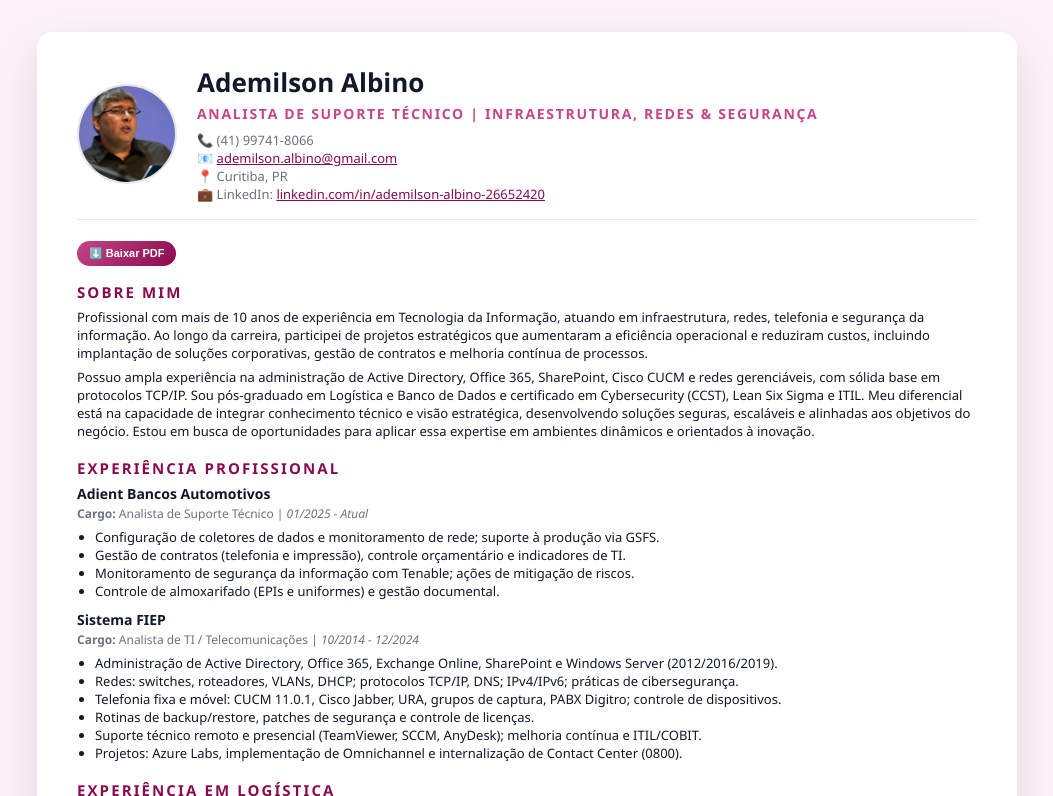
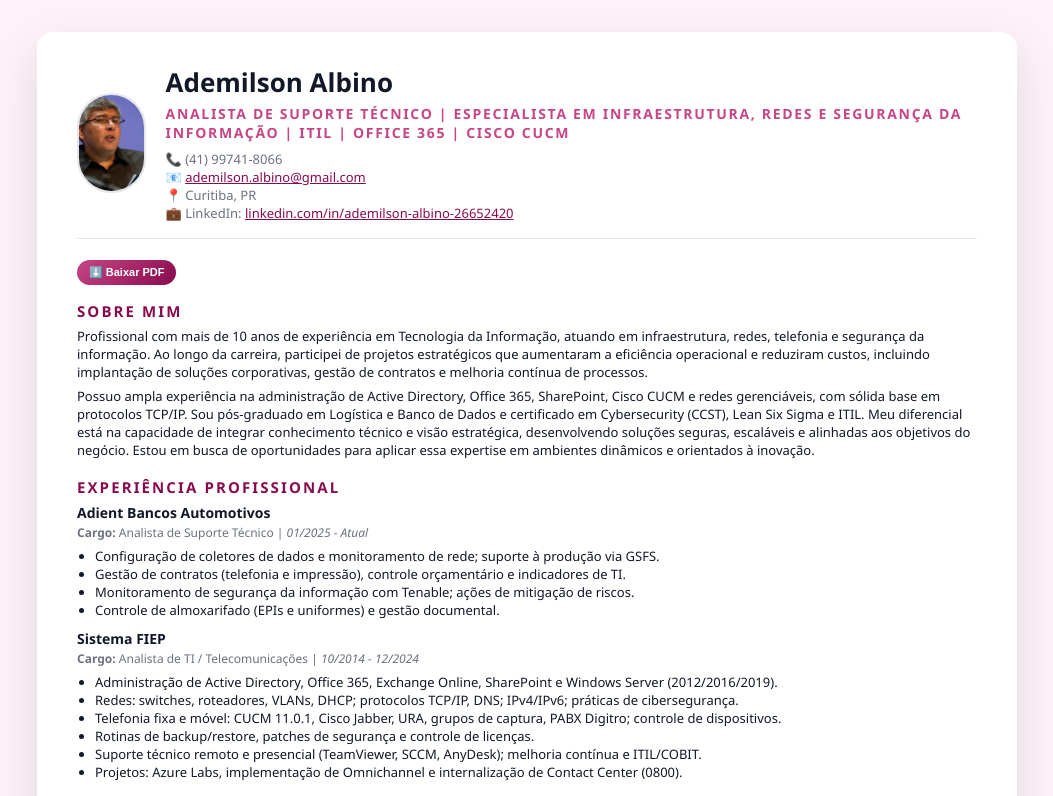
Before and after one commit to ademilson81/curriculo-ademilson, a plain HTML site: page index.html in a window 1280 px wide. Shown: the top 796 px of the page, without its empty margins (113-1166 px from the left). Drawn offline with Linux system fonts and the light colour scheme.

Commit message:
Update index.html

```diff
--- a/index.html
+++ b/index.html
@@ -35,7 +35,7 @@
             </div>
             <div>
                 <h1>Ademilson Albino</h1>
-                <p class="role">Analista de Suporte Técnico | Infraestrutura, Redes & Segurança</p>
+                <p class="role">Analista de Suporte Técnico | Especialista em Infraestrutura, Redes e Segurança da Informação | ITIL | Office 365 | Cisco CUCM </p>
                 <div class="contact-line">
                     📞 (41) 99741-8066<br>
                     📧 <a href="mailto:ademilson.albino@gmail.com">ademilson.albino@gmail.com</a><br>
```
